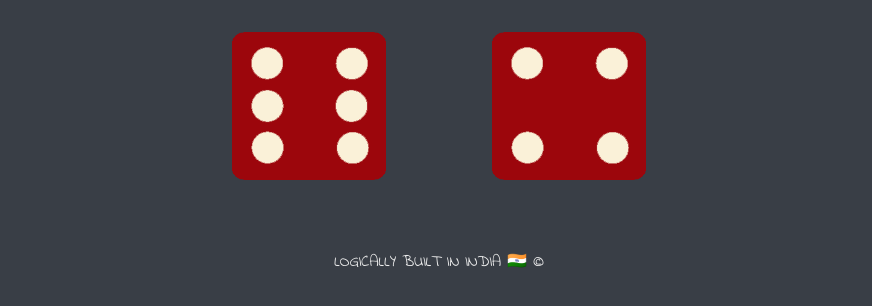
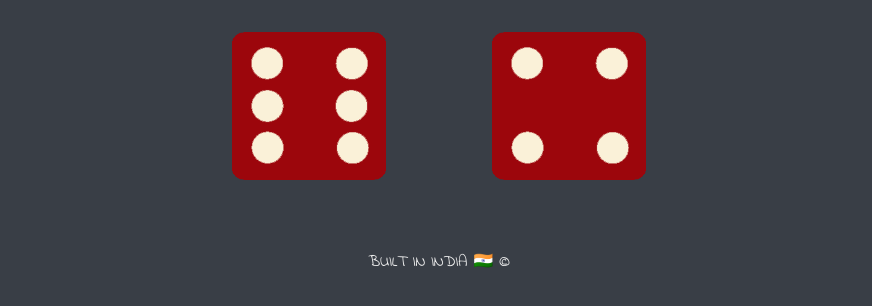
Before and after one commit to saipavankumar1998/DICED, a plain HTML site: page index.html in a window 1280 px wide. Shown: the part 302-608 px from the top of the page, without its empty margins (201-1073 px from the left). Drawn offline with Linux system fonts and the light colour scheme; files whose address does not match are found by name.

Commit message:
Update index.html

```diff
--- a/index.html
+++ b/index.html
@@ -29,6 +29,6 @@
   </body>
 
   <footer>
-    LOGICALLY BUILT IN INDIA &#x1F1EE;&#x1F1F3; ©
+    BUILT IN INDIA &#x1F1EE;&#x1F1F3; ©
   </footer>
 </html>
```
